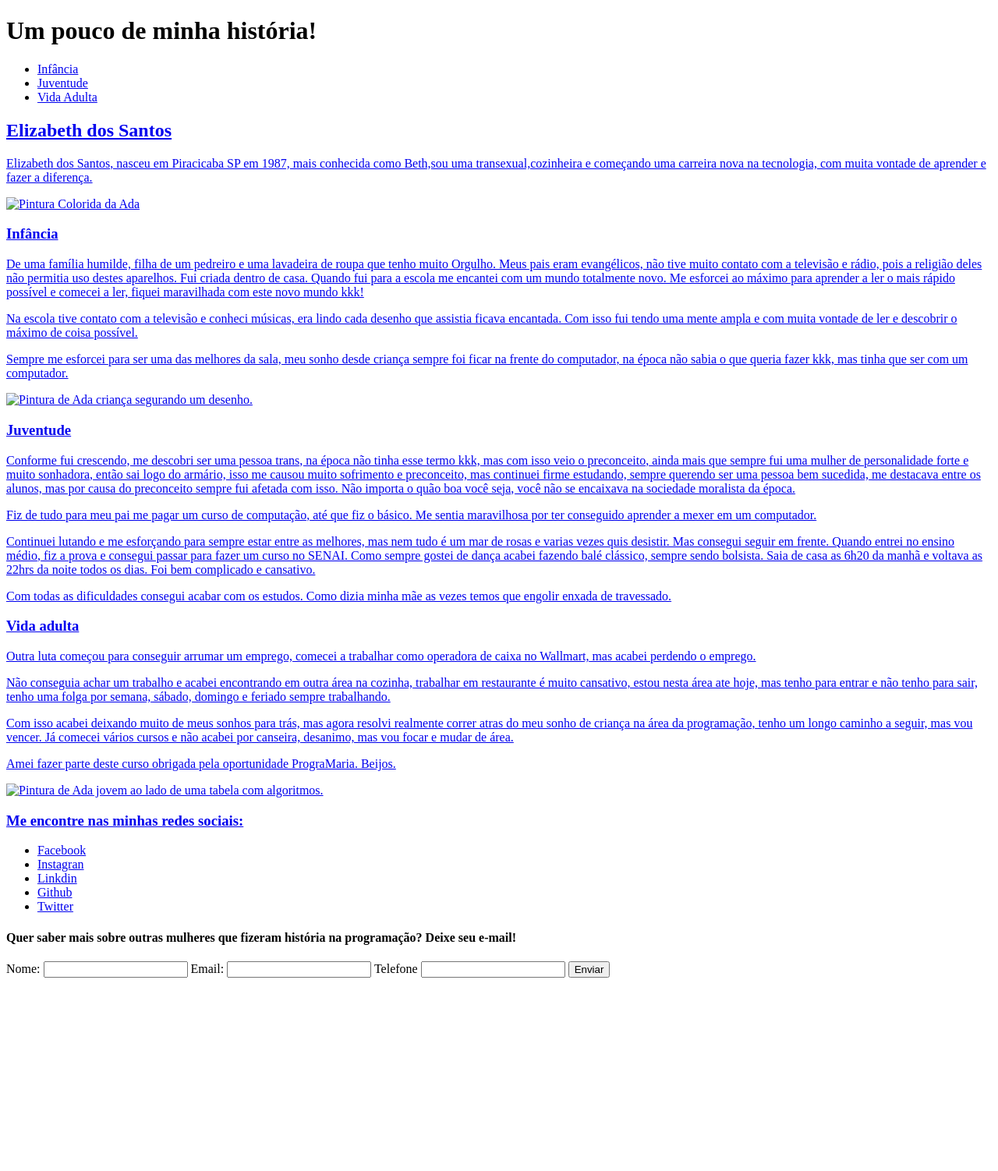
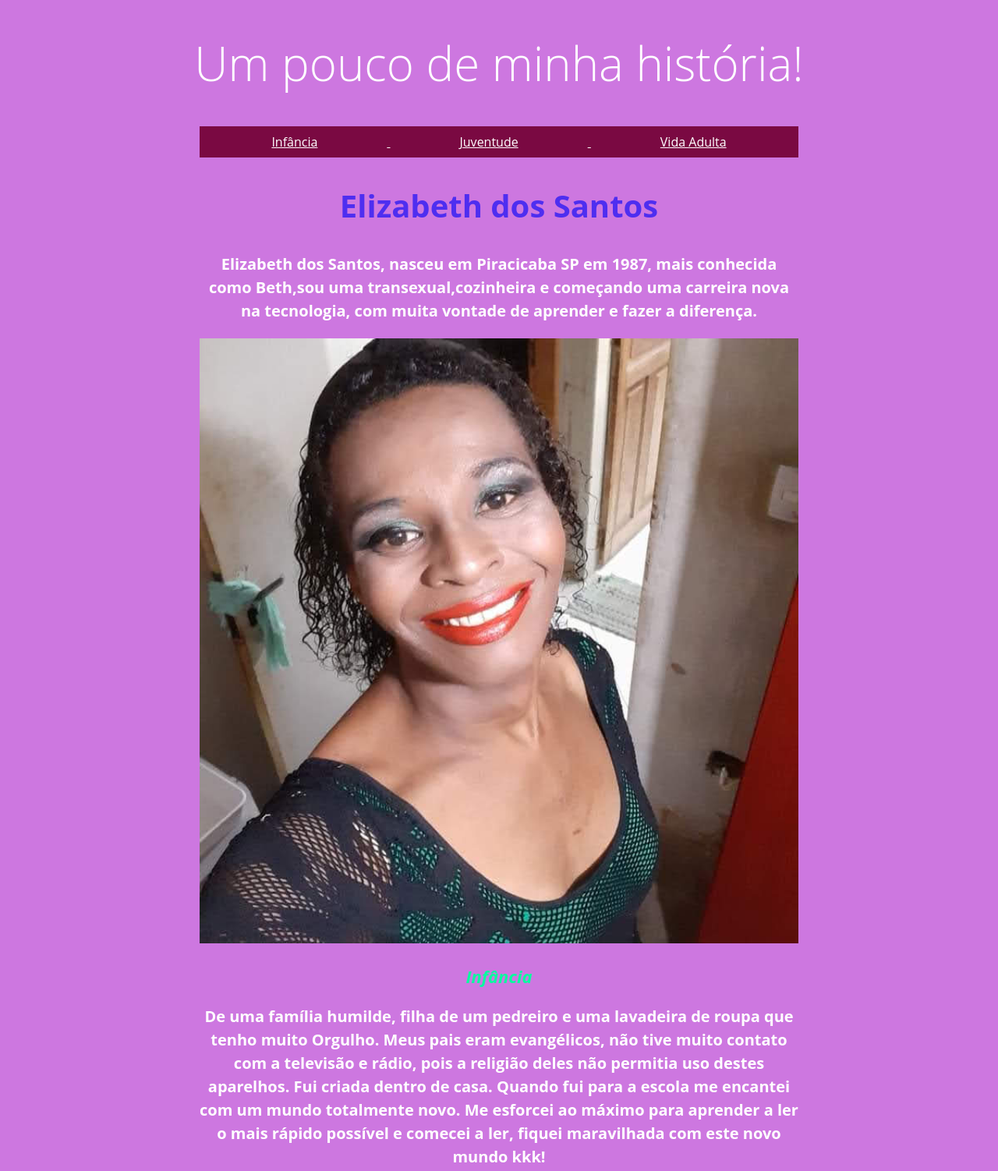
Before and after one commit to elizabethesantos/elizabeth, a plain HTML site: page index.html in a window 1280 px wide. Shown: the top 1502 px of the page at 78% size. Before the commit the page ends 1262 px from the top, so only its background shows below. Drawn offline with Linux system fonts and the light colour scheme.

Commit message:
mudanças feitas

```diff
--- a/css/style.css
+++ b/css/style.css
@@ -0,0 +1,91 @@
+body{
+  text-align: center;
+  font-family: Open Sans,sans-serif;
+  background-color: #cd77e0;
+  color: #ffffff;
+  margin: 0px 0px 30px 0px;
+}
+
+h1{
+  font-size: 60px;
+  font-weight: 300;
+}
+
+h2{
+  color:#4e2ef0;
+  font-size: 40px;
+}
+
+h3{
+  font-size: 22px;
+  font-style: italic;
+  color:#fff;
+}
+
+p{
+  font-size: 20px;
+  line-height: 1.5;
+  color:#fff;
+}
+
+img{
+  width: 100%;
+}
+
+.titulo-verde{
+  color:#04ff9f;
+}
+
+.titulo-vermelho{
+  color:#e31224;
+}
+
+.titulo-amarelo{
+  color:#ffe36d;
+}
+
+section{
+  width: 60%;
+  margin: 0 auto;
+}
+
+section section{
+  width:100%;
+}
+
+ul{
+  list-style-type:none;
+  line-height:2;
+  padding-left: 0px;
+  }
+
+a{
+  text-decoration:none;
+  color:#8b1f84;
+  font-weight:700;
+}
+
+.principal{
+  background-color:#7a0942;
+  height: 40px;
+  max-width: 60%;
+  margin:0 auto;
+}
+
+.principal a{
+  color:#fff;
+  text-decoration:underline;
+  font-weight: normal;
+}
+.principal li{
+  display: inline-block;
+  line-height: 2.5;
+  margin:0 89px;
+}
+
+button{
+  background-color: #0d6b5d;
+  border:1px solid transparent;
+  padding:2px 20px;
+  border-radius:3px;
+}
--- a/index.html
+++ b/index.html
@@ -28,20 +28,21 @@
 		<h2> Elizabeth dos Santos</h2>
 		<p>Elizabeth dos Santos,  nasceu em Piracicaba SP em 1987, mais conhecida como Beth,sou uma transexual,cozinheira e começando uma carreira nova na tecnologia, com muita vontade de aprender e fazer a diferença.</p>
 
-		<img src="img/adaPintura.png" alt="Pintura Colorida da Ada">
+		<img src="img/img.jpg" alt="Foto Elizabeth">
 
         <section id="infancia">
-              <h3 class="titulo-verde">Infância</h3>
 
-              <p>De uma família humilde, filha de um pedreiro e uma lavadeira de roupa que tenho muito Orgulho.  Meus pais eram evangélicos, não tive muito contato com a televisão e rádio, pois a religião deles não permitia uso destes aparelhos. Fui criada dentro de casa. Quando fui para a escola me encantei com um mundo totalmente novo. Me esforcei ao máximo para aprender a ler o mais rápido possível e comecei a ler, fiquei maravilhada com este novo mundo kkk!</p>
+          <h3 class="titulo-verde">Infância</h3>
 
-              <p>Na escola tive contato com a televisão e conheci músicas, era lindo cada desenho que assistia ficava encantada. Com isso fui tendo uma mente ampla e com muita vontade de ler e descobrir o máximo de coisa possível.</p>
+          <p>De uma família humilde, filha de um pedreiro e uma lavadeira de roupa que tenho muito Orgulho.  Meus pais eram evangélicos, não tive muito contato com a televisão e rádio, pois a religião deles não permitia uso destes aparelhos. Fui criada dentro de casa. Quando fui para a escola me encantei com um mundo totalmente novo. Me esforcei ao máximo para aprender a ler o mais rápido possível e comecei a ler, fiquei maravilhada com este novo mundo kkk!</p>
 
-              <p>Sempre me esforcei para ser uma das melhores da sala, meu sonho desde criança sempre foi ficar na frente do computador, na época não sabia o que queria fazer kkk, mas tinha que ser com um computador.</p>
+          <p>Na escola tive contato com a televisão e conheci músicas, era lindo cada desenho que assistia ficava encantada. Com isso fui tendo uma mente ampla e com muita vontade de ler e descobrir o máximo de coisa possível.</p>
+
+          <p>Sempre me esforcei para ser uma das melhores da sala, meu sonho desde criança sempre foi ficar na frente do computador, na época não sabia o que queria fazer kkk, mas tinha que ser com um computador.</p>
 
 
-              <img src="img/adaCrianca.png" alt="Pintura de Ada criança segurando um desenho. ">
-          </section>
+          <img src="img/img1.jpg" alt="Foto Elizabeth seria . ">
+        </section>
           <section id="juventude">
             <h3 class="titulo-vermelho"> Juventude</h3>
             <p>Conforme fui crescendo, me descobri ser uma pessoa trans, na época não tinha esse termo kkk, mas com isso veio o preconceito, ainda mais que sempre fui uma mulher de personalidade forte e muito sonhadora, então sai logo do armário, isso me causou muito sofrimento e preconceito, mas continuei firme estudando, sempre querendo ser uma pessoa bem sucedida, me destacava entre os alunos, mas por causa do preconceito sempre fui afetada com isso. Não importa o quão boa você seja, você não se encaixava na sociedade moralista da época.</p>
@@ -64,7 +65,7 @@
             <p>Amei fazer parte deste curso obrigada pela oportunidade PrograMaria. Beijos.</p>
 
 
-            <img src="img/adaTabela.png" alt="Pintura de Ada jovem ao lado de uma tabela com algoritmos.">
+            <img src="img/img2.jpg" alt="Foto Elizabeth sorrindo.">
           </section>
 
       </section>
@@ -75,21 +76,21 @@
             <a href="https://www.facebook.com/elizabeth.campbell.752487/" target="-blank">Facebook</a>
           </li>
           <li>
-            <a href="https://www.facebook.com/elizabeth.campbell.752487/" target="-blank">Instagran</a>
+            <a href="https://www.instagram.com/elizabethsantos2487/?hl=pt-br" target="-blank">Instagran</a>
           </li>
           <li>
-            <a href="https://pt.wikipedia.org/wiki/Margaret_Hamilton_(cientista_da_computa%C3%A7%C3%A3o)" target="-blank">Linkdin</a>
+            <a href="https://www.linkedin.com/in/elizabeth-santos-322196197/" target="-blank">Linkdin</a>
           </li>
           <li>
             <a href="https://github.com/elizabethesantos/" target="-blank">Github</a>
           </li>
           <li>
-            <a href="https://pt.wikipedia.org/wiki/Katherine_Johnson" target="-blank">Twitter</a>
+            <a href="https://twitter.com/Elizabethsan24" target="-blank">Twitter</a>
           </li>
 
         </ul>
       </nav>
-      <h4>Quer saber mais sobre outras mulheres que fizeram história na programação? Deixe seu e-mail!</h4>
+      <h4>Quer saber mais sobre mim? Deixe seu e-mail!</h4>
       <form>
         <label for="nome">Nome:</label>
         <input type="text" id="nome">
--- a/js/script.js
+++ b/js/script.js
@@ -0,0 +1,10 @@
+document.getElementById("botaoEnviar").addEventListener("click", validaFormulario)
+
+function validaFormulario(){
+  if(document.getElementById("nome").value != "" && document.getElementById("email").value != "" && document.getElementById("telefone").value != ""){
+  alert("Prontinho! você receberá as novidades por email.")
+  }else{
+  alert("Por favor, prencha os campos nome, email e telefone!")
+  }
+
+}
```
Also changed, not shown: img/img.jpg (added), img/img1.jpg (added), img/img2.jpg (added), 1 other file.
